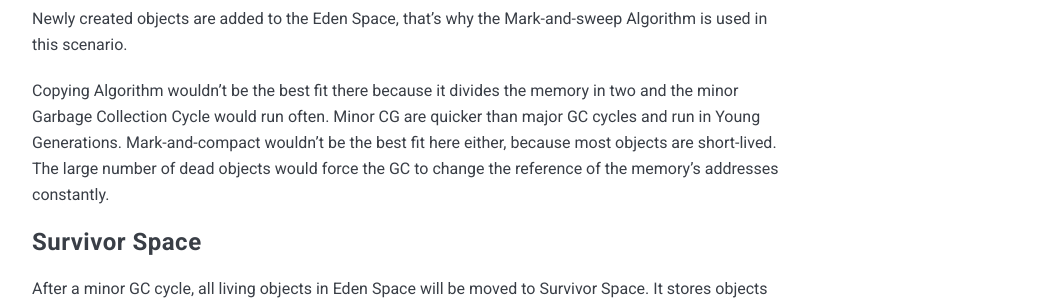
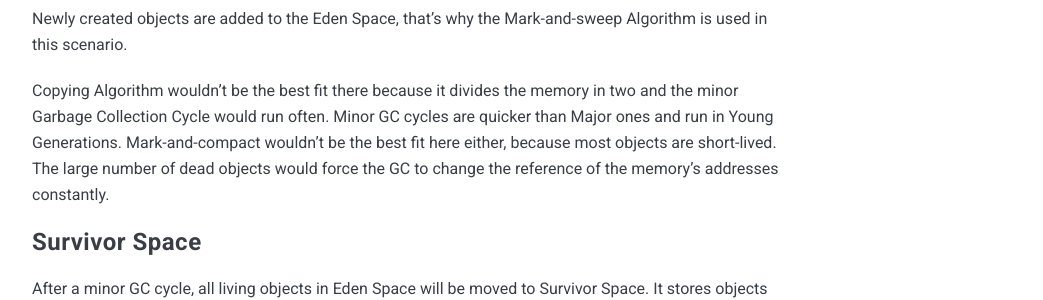
Before and after one commit to SilvaAriel/SilvaAriel.github.io, a Jekyll site: the page built from _posts/2020-10-02-garbage-collector.markdown, in a window 1280 px wide and 900 px high, scrolled down 4189 px. Shown: the part 179-479 px from the top of the window, without its empty margins (228-1271 px from the left). Built offline with Jekyll 4.4.1, drawn with Linux system fonts in a browser that asks for light colours; nearby versions of some CDN libraries; comment, search, counter and statistics services are not loaded; some of the changed lines change nothing that is shown; some of the changed text lies outside the part shown.

Commit message:
Minor changes to 2020-10-02-garbage-collector

```diff
--- a/_posts/2020-10-02-garbage-collector.markdown
+++ b/_posts/2020-10-02-garbage-collector.markdown
@@ -29,7 +29,7 @@ num = null; // 2
 # Tracing Strategy
 The GC work can be divided into two tasks:
 1. How it finds dead objects
-2. What it does to it.
+2. What it does to them.
 
 The most common Garbage Collection strategy to find dead objects is Tracing. In this strategy the Garbage Collector is responsible for tracing all objects branching from GC roots. Those roots are objects outside Heap Memory, like System classes, Threads or method variables.
 
@@ -46,7 +46,7 @@ Whenever the GC cycle runs it traverses all objects and marks the dead ones, lat
 
 ## Copying Algorithm
 
-In this algorithm, the Heap Memory is divided in two spaces, called From and To. All new objects are created in the From space. When it’s full the GC copies the live objects to the To space and reclaims the From’s space used by dead objects.
+In this algorithm, the Heap Memory is divided in two spaces, called From and To. All new objects are created in the From space. When it’s full, the GC copies the live objects into the To space and reclaims the From’s space used by dead objects.
 
 The Copying algorithm deals with Mark-and-sweep’s fragmentation problem, since it copies the live objects and puts them side-by-side in the To space.
 However, by solving that problem, a new one arises: the Heap Memory is divided in two. That causes the GC cycle to run more often than it would if all the Heap Memory were being used for new objects.
@@ -81,7 +81,7 @@ Every object created will have an “age”. They get “older” every time a G
 
 Newly created objects are added to the Eden Space, that’s why the Mark-and-sweep Algorithm is used in this scenario.
 
-Copying Algorithm wouldn’t be the best fit there because it divides the memory in two and the minor Garbage Collection Cycle would run often. Minor CG are quicker than major GC cycles and run in Young Generations. Mark-and-compact wouldn’t be the best fit here either, because most objects are short-lived. The large number of dead objects would force the GC to change the reference of the memory’s addresses constantly.
+Copying Algorithm wouldn’t be the best fit there because it divides the memory in two and the minor Garbage Collection Cycle would run often. Minor GC cycles are quicker than Major ones and run in Young Generations. Mark-and-compact wouldn’t be the best fit here either, because most objects are short-lived. The large number of dead objects would force the GC to change the reference of the memory’s addresses constantly.
 
 ### Survivor Space
 
```
